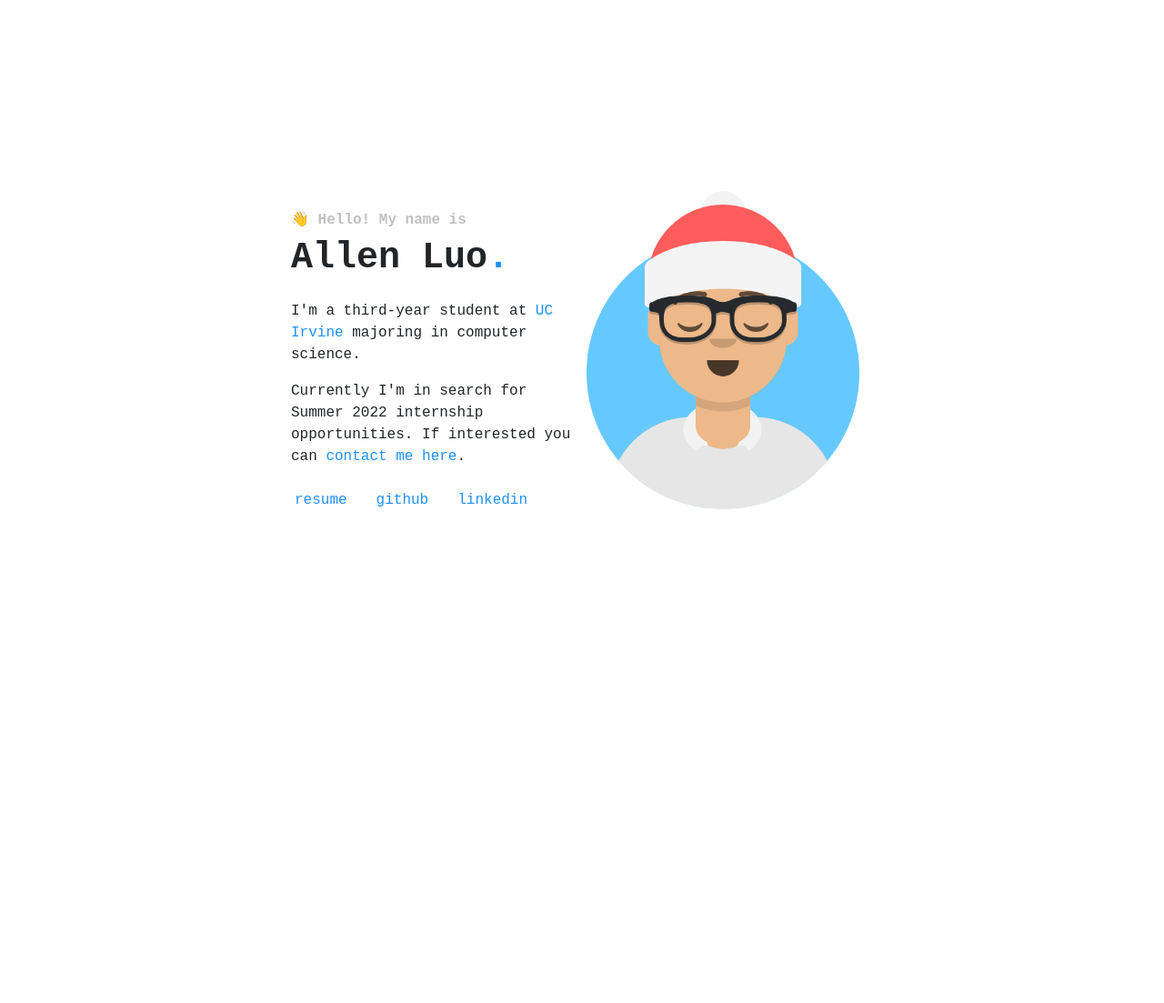
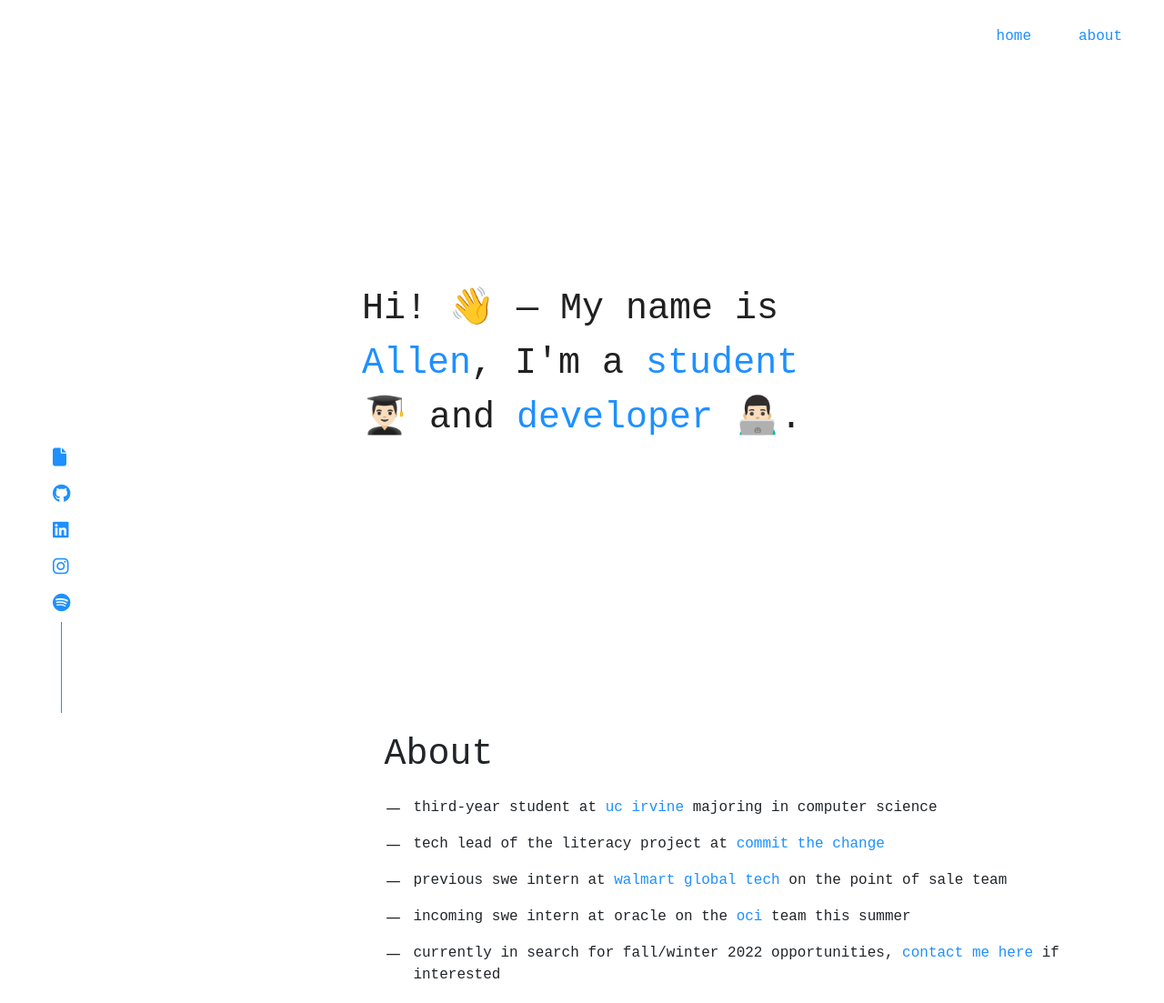
Before and after one commit to allenxluo/allenxluo.github.io, a website: page index.html in a window 1280 px wide. Shown: the whole page at 91% size. Before the commit the page ends 800 px from the top, so only its background shows below. Drawn offline with nearby package versions, Linux system fonts and the light colour scheme.

Commit message:
new ui and info

```diff
--- a/index.html
+++ b/index.html
@@ -1,45 +1,79 @@
 <!doctype html>
-<html lang="en">
+<html lang='en'>
   <head>
-    <meta charset="utf-8">
-    <meta name="viewport" content="width=device-width, initial-scale=1">
+    <meta charset='utf-8'>
+    <meta name='viewport' content='width=device-width', initial-scale='1'>
     <link href="https://cdn.jsdelivr.net/npm/bootstrap@5.0.0-beta1/dist/css/bootstrap.min.css" rel="stylesheet" integrity="sha384-giJF6kkoqNQ00vy+HMDP7azOuL0xtbfIcaT9wjKHr8RbDVddVHyTfAAsrekwKmP1" crossorigin="anonymous">
-    <link href="style.css" rel="stylesheet">
-    <script src="script.js"></script>
+    <link href='style.css' rel='stylesheet'>
+    <script src="https://kit.fontawesome.com/109197fdf2.js" crossorigin="anonymous"></script>
     <title>Allen Luo</title>
   </head>
   <body>
-    <div class="position-absolute top-50 start-50 translate-middle">
-      <div class="d-flex align-items-center">
-        <div class="container-flex">
-          <div class="row">
-            <p class="hello">👋 Hello! My name is</p>
-            <p class="name">Allen Luo<span style="color: dodgerblue">.</span></p>
-          </div>
-          <div class="row">
-            <p class="text">I'm a third-year student at <a href="https://www.google.com/maps/place/University+of+California+Irvine/@33.6422641,-117.849126,14.75z/data=!4m5!3m4!1s0x80dcde0e2592bf91:0x79fbc5d0b6dab7ec!8m2!3d33.6404952!4d-117.8442962">UC Irvine</a> majoring in computer science.</p>
-          </div>
-          <div class="row">
-            <p class="text">Currently I'm in search for Summer 2022 internship opportunities. If interested you can
-              <span class="popup" onclick="popUp()">contact me here
-                <span class="popuptext" id="myPopup">luoax@uci.edu</span>
-              </span>.</p>
-          </div>
-          <div class="row">
-            <ul class="nav justify-content-start">
-              <li class="nav-item">
-                <a class="nav-link" href="assets/resume.pdf">resume</a>
-              </li>
-              <li class="nav-item">
-                <a class="nav-link" href="https://github.com/allenxluo">github</a>
-              </li>
-              <li class="nav-item">
-                  <a class="nav-link" href="https://www.linkedin.com/in/allenxluo">linkedin</a>
-                </li>
-            </ul>
-          </div>
+    <div class='topnav'>
+      <ul class='nav justify-content-start'>
+        <li>
+          <a href='#home' class='nav-link'>home</a>
+        </li>
+        <li>
+          <a href='#about' class='nav-link'>about</a>
+        </li>
+      </ul>
+    </div>
+    <div>
+      <div id='home' class='home'>
+        <div class='row'>
+          <p class='intro'>Hi! 👋  — My name is<br><span class='important-text'>Allen</span>, I'm a <span class='important-text'>student</span><br>👨🏻‍🎓 and <span class='important-text'>developer</span> 👨🏻‍💻.</p>
         </div>
-        <img src="assets/avatar.png" class="rounded-circle" width="350" height="350" >
+      </div>
+      <div id='about' class='about'>
+        <p class='about-title'>About</p>
+        <div class='about-text'>
+          <ul class='info'>
+            <li>
+              <p class='text'>third-year student at <a href='https://www.ics.uci.edu' target='_blank'>uc irvine</a> majoring in computer science</p>
+            </li>
+            <li>
+              <p class='text'>tech lead of the literacy project at <a href='https://ctc-uci.com' target='_blank'>commit the change</a></p>
+            </li>
+            <li>
+              <p class='text'>previous swe intern at <a href='https://www.linkedin.com/company/walmartglobaltech/' target='_blank'>walmart global tech</a> on the point of sale team</p>
+            </li>
+            <li>
+              <p class='text'>incoming swe intern at oracle on the <a href='https://www.oracle.com/cloud' target='_blank'>oci</a> team this summer</p>
+            </li>
+            <li>
+              <p class='text'>currently in search for fall/winter 2022 opportunities, <a href='mailto: luoax@uci.edu'>contact me here</a> if interested</p>
+            </li>
+          </ul>
+          <ul class='links'>
+            <li class='nav-item'>
+              <a class=' nav-link' href='assets/resume.pdf' target='_blank'>
+                <i class="fa-solid fa-file fa-lg"></i>
+              </a>
+            </li>
+            <li class='nav-item'>
+              <a class='nav-link' href='https://github.com/allenxluo' target='_blank'>
+                <i class="fa-brands fa-github fa-lg"></i>
+              </a>
+            </li>
+            <li class='nav-item'>
+                <a class='nav-link' href='https://www.linkedin.com/in/allenxluo' target='_blank'>
+                  <i class="fa-brands fa-linkedin fa-lg"></i>
+                </a>
+            </li>
+            <li class='nav-item'>
+              <a class='nav-link' href='https://www.instagram.com/allenxluo' target='_blank'>
+                <i class="fa-brands fa-instagram fa-lg"></i>
+              </a>
+            </li>
+            <li class='nav-item'>
+              <a class='nav-link' href='https://open.spotify.com/user/uvyhdydgd2bilsm405xgq8t58?si=1d459761723f47e5' target='_blank'>
+                <i class="fa-brands fa-spotify fa-lg"></i>
+              </a>
+            </li>
+            <div class='vl'></div>
+          </ul>
+        </div>
       </div>
     </div>
   </body>
--- a/style.css
+++ b/style.css
@@ -1,81 +1,128 @@
-.container {
-    width: 500px;
-    float: left;
+body {
+    animation: fadeInAnimation ease 3s;
+    animation-iteration-count: 1;
+    animation-fill-mode: forwards;
+    overflow-x: hidden;
 }
 
-img {
-    position: relative;
-    top: -15px;
+.vl {
+    margin-left: 35px;
+    border-left-style: solid;
+    border-left-width: 1px;
+    border-color: dodgerblue;
+    height: 100px;
 }
 
-.name {
+.links {
+    position: fixed;
+    bottom: 0;
+    left: 0;
+}
+
+.important-text {
+    color: dodgerblue;
+}
+
+.topnav {
+    position: fixed;
+    top: 20px;
+    right: 20px;
+}
+
+.home {
+    display: flex;
+    justify-content: center;
+    align-items: center;
+    min-height: 100vh;
+    max-width: 100vw;
+}
+
+.about {
+    display: flex;
+    flex-direction: column;
+    justify-content: center;
+    padding-left: 33vw;
+    margin-bottom: 50vh;
+    position: relative;
+}
+
+.about-text {
+    max-width: 750px;
+}
+
+.about-title {
+    font-family: 'Courier New';
     font-size: 40px;
-    font-weight: bold;
-    font-family: 'Courier New';
-    margin-top: 0;
 }
 
 .text {
     font-family: 'Courier New';
 }
 
-.hello {
-    font-weight: bold;
-    color: silver;
+.intro {
+    color: #202020;
+    font-size: 40px;
     font-family: 'Courier New';
     margin: 0;
 }
 
 a {
+    position: relative;
     text-decoration: none;
     color: dodgerblue;
     font-family: 'Courier New';
 }
 
-.popup {
-    position: relative;
-    display: inline-block;
-    cursor: pointer;
+.info a:hover {
     color: dodgerblue;
 }
 
-.popup .popuptext {
-    visibility: hidden;
-    width: 160px;
-    background-color: #555;
-    color: #fff;
-    text-align: center;
-    border-radius: 6px;
-    padding: 8px 0;
+.info a::before {
+    content: "";
     position: absolute;
-    z-index: 1;
-    bottom: 125%;
-    left: 50%;
-    margin-left: -80px;
+    display: block;
+    width: 100%;
+    height: 1px;
+    bottom: 0;
+    left: 0;
+    background-color: dodgerblue;
+    transform: scaleX(0);
+    transition: transform 0.3s ease;
+  }
+
+.info a:hover::before {
+    transform: scaleX(1);
 }
 
-.popup .popuptext::after {
-    content: "";
-    position: absolute;
-    top: 100%;
-    left: 50%;
-    margin-left: -5px;
-    border-width: 5px;
-    border-style: solid;
-    border-color: #555 transparent transparent transparent;
+.nav-link {
+    margin-left: 10px;
+    margin-right: 10px;
 }
 
-.popup .show {
-    visibility: visible;
-    -webkit-animation: fadeIn 1s;
+ul {
+    list-style-type: none;
 }
 
-@-webkit-keyframes fadeIn {
-    from {opacity: 0;}
-    to {opacity: 1;}
+ul.info li:before {
+    content: '\2014';
+    position: absolute;
+    margin-left: -30px;
 }
 
-@keyframes fadeIn {
-    from {opacity: 0;}
-    to {opacity:1 ;}
+ul.links li {
+    transition: 0.3s;
+    transition-timing-function: ease-out;
 }
+
+ul.links li:hover {
+    transform: translateY(-4px);
+}
+
+@keyframes fadeInAnimation {
+    0% {
+        opacity: 0;
+    }
+    100% {
+        opacity: 1;
+    }
+}
```
Also changed, not shown: package.json (added, +7 -0 lines), 2 other files.
